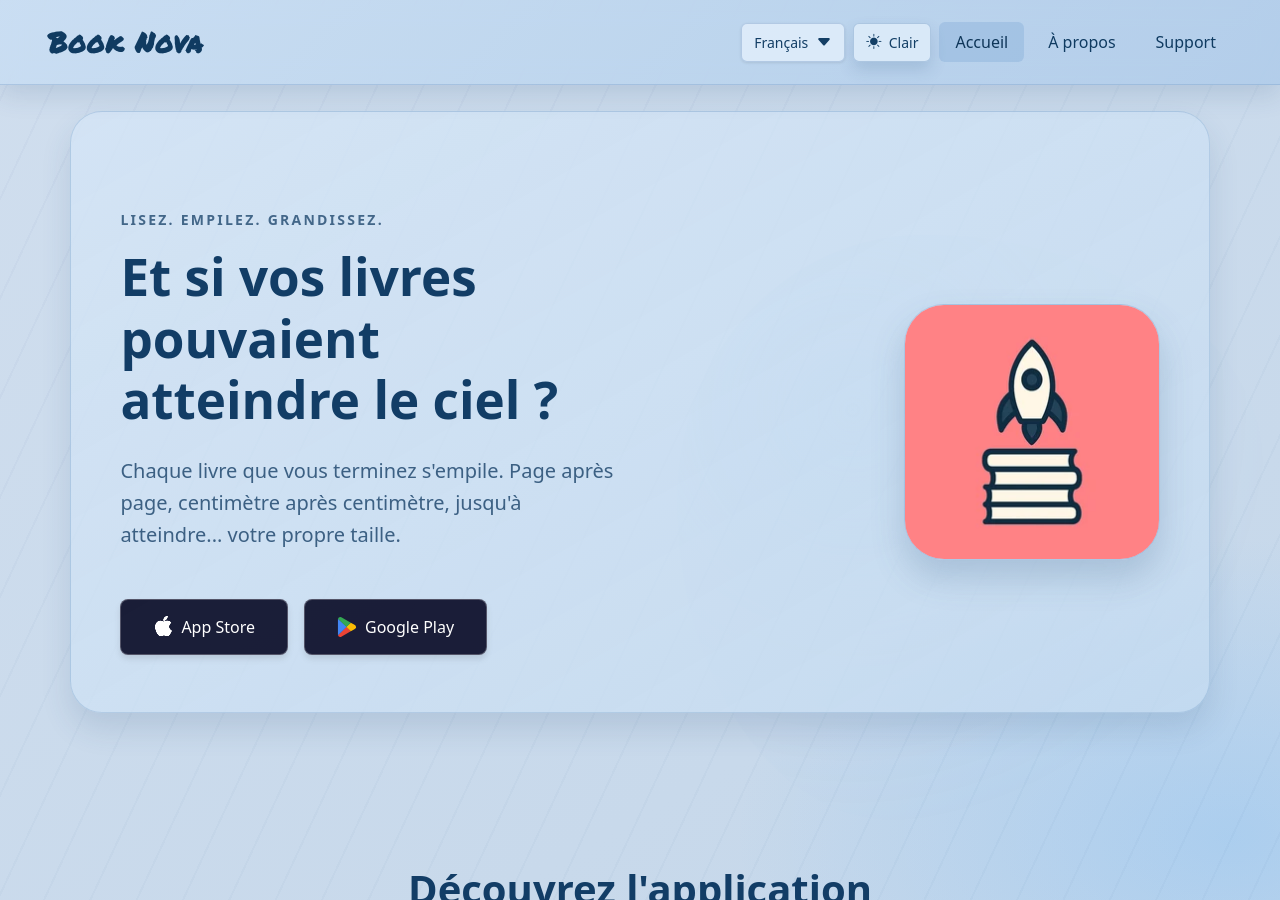
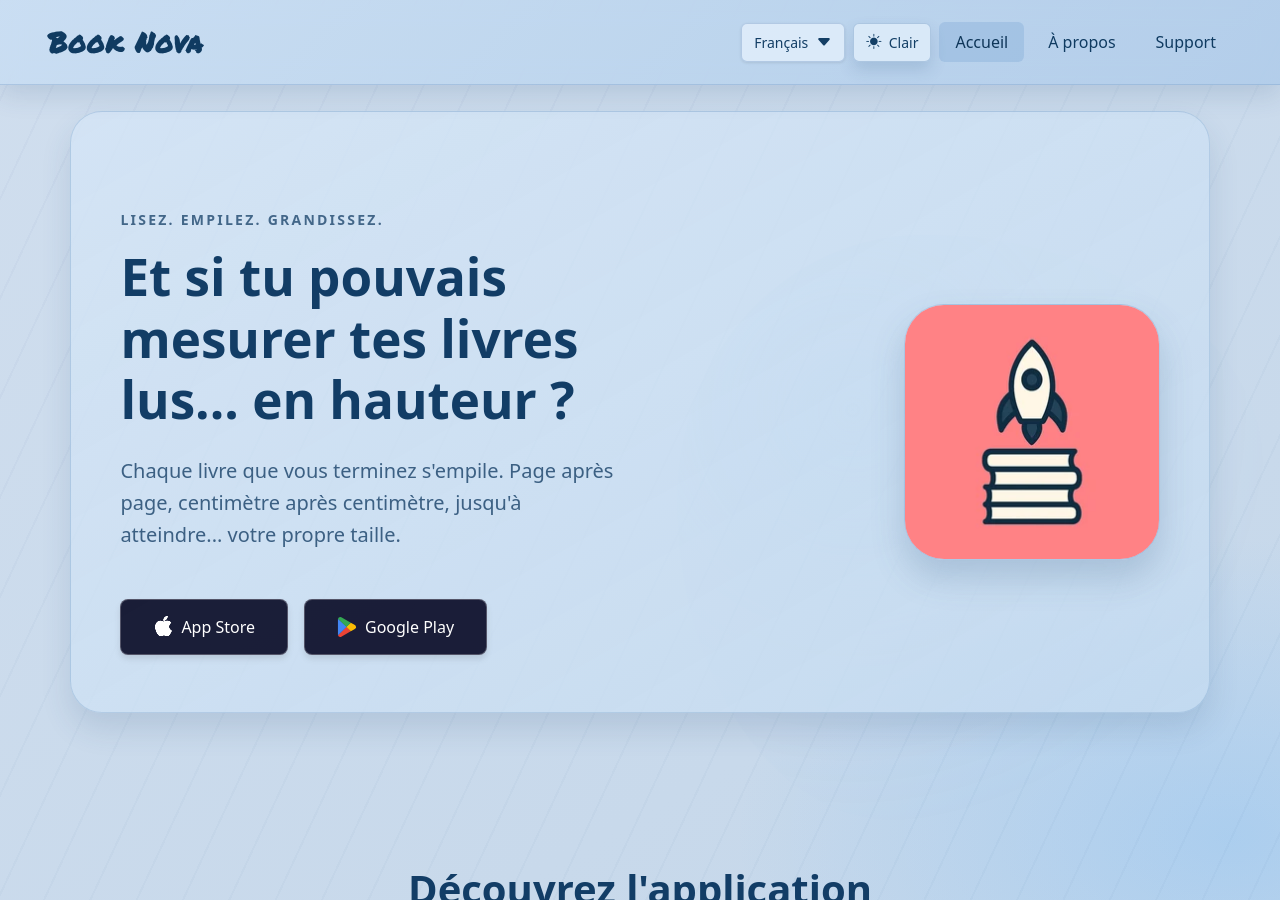
Before and after one commit to Anarres4/book-nova, a Jekyll site: the page built from index.html, in a window 1280 px wide and 900 px high. Built offline with Jekyll 4.4.1, drawn with Linux system fonts in a browser that asks for light colours.

Commit message:
✏️ update hero title

```diff
--- a/_data/translations.yml
+++ b/_data/translations.yml
@@ -10,7 +10,7 @@ fr:
     support: "Support"
   hero:
     tagline: "Lisez. Empilez. Grandissez."
-    title: "Et si vos livres pouvaient atteindre le ciel ?"
+    title: "Et si tu pouvais mesurer tes livres lus... en hauteur ?"
     subtitle: "Chaque livre que vous terminez s'empile. Page après page, centimètre après centimètre, jusqu'à atteindre... votre propre taille."
     app_store: "App Store"
     google_play: "Google Play"
@@ -822,7 +822,7 @@ en:
     support: "Support"
   hero:
     tagline: "Read. Stack. Grow."
-    title: "What if your books could reach the sky?"
+    title: "What if you could measure your read books... by height?"
     subtitle: "Every book you finish stacks up. Page by page, inch by inch, until reaching... your own height."
     app_store: "App Store"
     google_play: "Google Play"
@@ -1633,7 +1633,7 @@ es:
     support: "Soporte"
   hero:
     tagline: "Lee. Apila. Crece."
-    title: "¿Y si tus libros pudieran alcanzar el cielo?"
+    title: "¿Y si pudieras medir tus libros leídos... en altura?"
     subtitle: "Cada libro que terminas se apila. Página tras página, centímetro a centímetro, hasta alcanzar... tu propia altura."
     app_store: "App Store"
     google_play: "Google Play"
--- a/index.html
+++ b/index.html
@@ -42,7 +42,7 @@ permalink: "/"
             <!-- Right side with text -->
             <div class="col-md-6 text-center text-md-start order-md-1">
                 <p class="hero-tagline text-uppercase fw-bold tracking-wider mb-3" data-i18n="hero.tagline">Lisez. Empilez. Grandissez.</p>
-                <h1 class="hero-title fw-bold mb-4" data-i18n="hero.title">Et si vos livres pouvaient atteindre le ciel ?</h1>
+                <h1 class="hero-title fw-bold mb-4" data-i18n="hero.title">Et si tu pouvais mesurer tes livres lus... en hauteur ?</h1>
                 <p class="hero-subtitle mb-4 mb-md-5" data-i18n="hero.subtitle">Chaque livre que vous terminez s'empile. Page après page, centimètre après centimètre, jusqu'à atteindre... votre propre taille.</p>
 
                 <div class="d-flex flex-column flex-sm-row justify-content-center justify-content-md-start gap-3 mb-4 mb-md-0" id="download-buttons">
```
